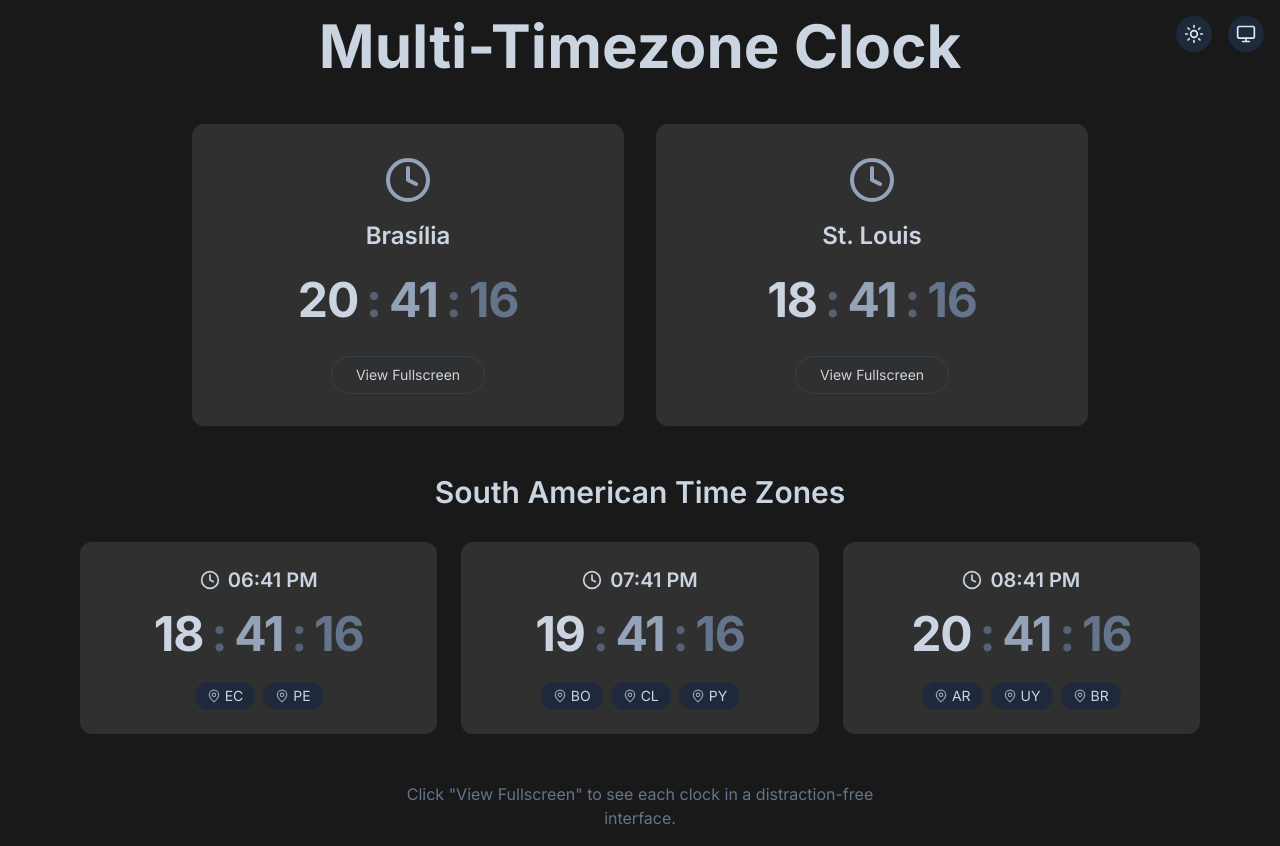
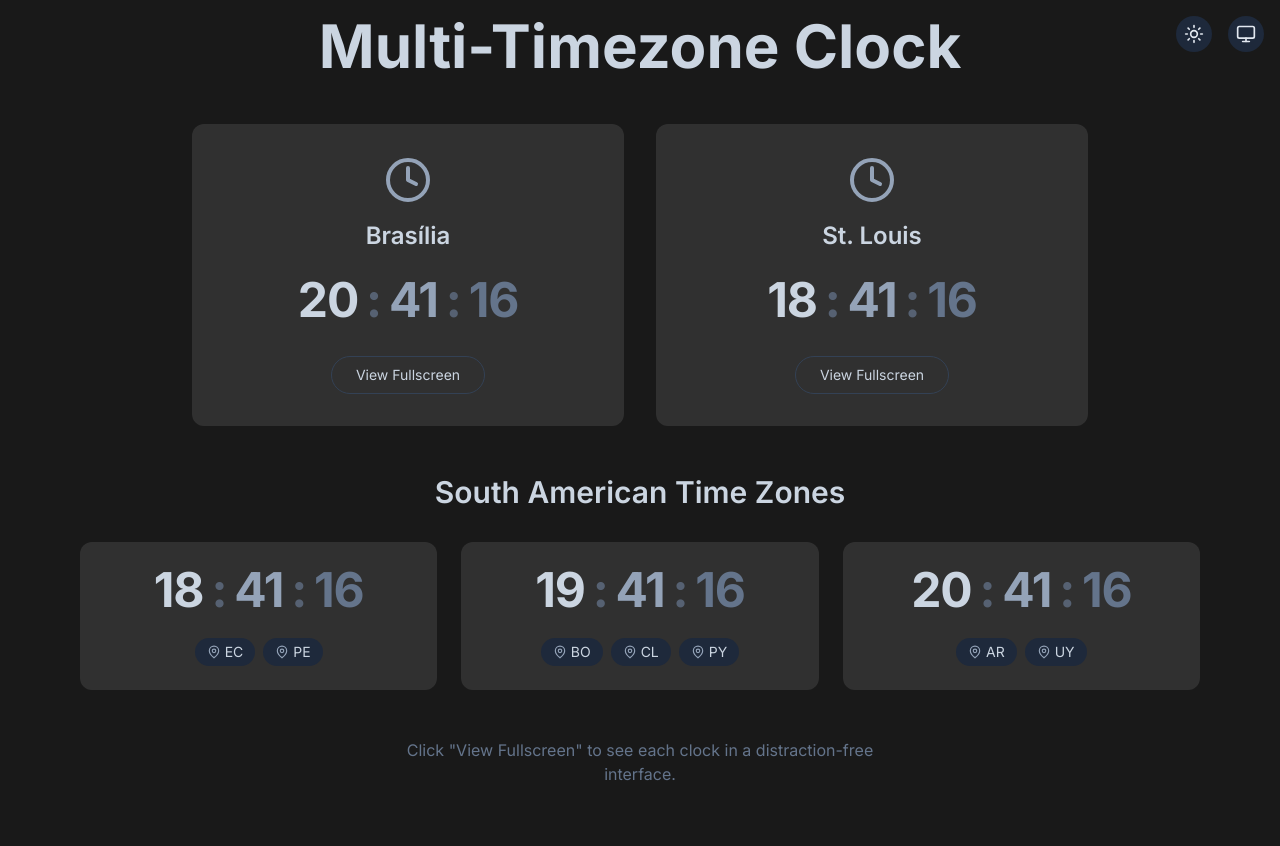
Before and after one commit to webdsa/time-gc, a React (Vite) app: page / in a window 1280 px wide. After the commit the page ends 802 px from the top, so only its background shows below. Built offline with nearby package versions, Linux system fonts and the light colour scheme.

Commit message:
Ajustes nos relógios

```diff
--- a/src/pages/Home.tsx
+++ b/src/pages/Home.tsx
@@ -33,7 +33,6 @@ const Home: React.FC = () => {
     { country: 'Paraguay', code: 'PY', timezone: 'America/Asuncion' },
     { country: 'Peru', code: 'PE', timezone: 'America/Lima' },
     { country: 'Uruguay', code: 'UY', timezone: 'America/Montevideo' },
-    { country: 'Brazil', code: 'BR', timezone: 'America/Sao_Paulo' },
   ];
 
   // Função para obter a hora atual em um fuso horário específico
@@ -178,13 +177,6 @@ const Home: React.FC = () => {
 
             return (
               <div key={time} className="flex flex-col items-center p-6 rounded-xl bg-white shadow-md dark:shadow-none dark:bg-opacity-10">
-                <div className="flex items-center gap-2 mb-4">
-                  <h3 className="text-xl font-semibold text-neutral-700 dark:text-neutral-300 inline-flex items-center">
-                    <ClockIcon size={20} className="mr-2" />
-                    {time}
-                  </h3>
-                </div>
-
                 <Clock timezone={representativeTimezone} />
 
                 <div className="mt-6 flex flex-wrap gap-2 justify-center">
```
